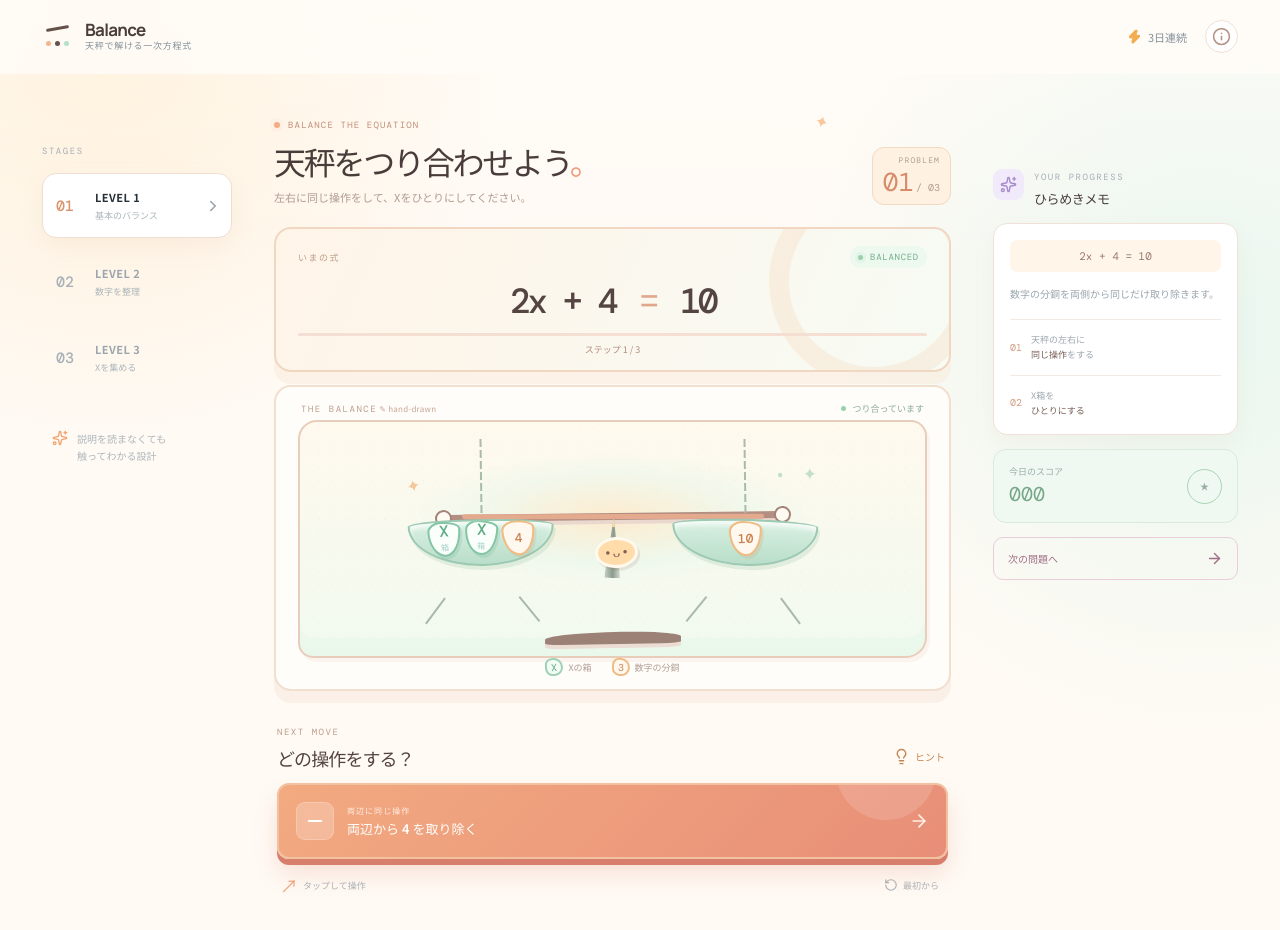
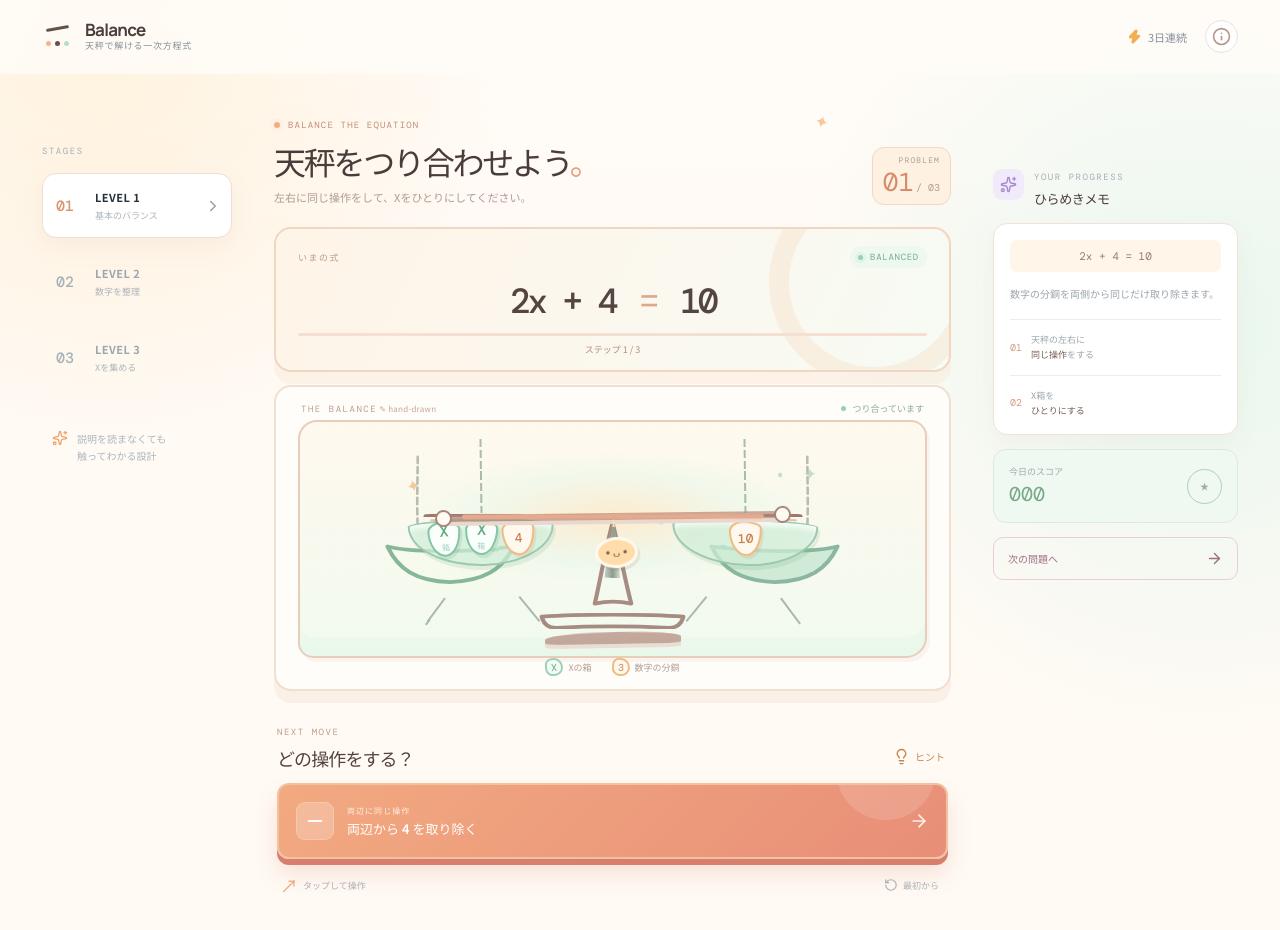
Before and after one commit to knnkanda/Balance-Linear-Equations, a React (Vite) app: page / in a window 1280 px wide. Shown: the top 930 px of the page. Built offline with nearby package versions, Linux system fonts and the light colour scheme.

Commit message:
Make balance illustration visibly hand drawn

```diff
--- a/src/App.tsx
+++ b/src/App.tsx
@@ -244,6 +244,24 @@ function App() {
           <div className="balance-card">
             <div className="balance-card-top"><span className="balance-title">THE BALANCE</span><span className="balance-state"><span className="balance-dot" /> つり合っています</span></div>
             <div className="balance-scene">
+              <svg className="sketch-defs" aria-hidden="true" focusable="false">
+                <defs>
+                  <filter id="sketchy" x="-8%" y="-8%" width="116%" height="116%">
+                    <feTurbulence type="fractalNoise" baseFrequency="0.035" numOctaves="2" seed="8" result="noise" />
+                    <feDisplacementMap in="SourceGraphic" in2="noise" scale="1.8" xChannelSelector="R" yChannelSelector="G" />
+                  </filter>
+                </defs>
+              </svg>
+              <svg className="doodle-ink" viewBox="0 0 600 250" preserveAspectRatio="none" aria-hidden="true" focusable="false">
+                <path className="doodle-shadow" d="M177 105 C222 98 267 103 300 101 C338 99 380 102 425 105" />
+                <path className="doodle-beam" d="M121 101 C181 97 239 99 300 100 C361 99 420 97 480 101" />
+                <path className="doodle-beam-light" d="M126 105 C189 101 242 103 300 103 C360 102 414 101 476 105" />
+                <path className="doodle-pan left" d="M84 133 C106 139 156 140 205 133 C194 158 176 170 144 171 C111 170 94 157 84 133Z" />
+                <path className="doodle-pan right" d="M395 133 C443 140 494 139 516 133 C506 157 489 170 456 171 C424 170 406 158 395 133Z" />
+                <path className="doodle-string" d="M113 37 C113 61 112 82 113 113 M487 37 C487 60 488 82 487 113" />
+                <path className="doodle-pivot" d="M300 108 C293 137 289 165 283 194 C295 191 306 191 318 194 C311 164 307 137 300 108Z" />
+                <path className="doodle-base" d="M232 208 C267 205 333 205 368 208 C366 216 361 220 354 220 C318 218 281 218 246 220 C239 220 234 216 232 208Z" />
+              </svg>
               <div className="balance-glow" />
               <BalancePan coefficient={equation.leftX} constant={equation.leftConst} side="left" />
               <BalancePan coefficient={equation.rightX} constant={equation.rightConst} side="right" />
--- a/src/styles.css
+++ b/src/styles.css
@@ -111,3 +111,23 @@ h1 { color: #493c3a; } h1 span { color: #e99d78; } .live-dot { background: #f1ad
 .mobile-stage-select { position: relative; }
 .stage-select-button { box-shadow: 0 4px 0 rgba(223,183,157,.3); }
 @media (max-width: 720px) { .game-heading:after { right: 6%; top: -18px; } .problem-count { padding: 5px 8px 4px; } .equation-card { box-shadow: 0 7px 0 rgba(247,215,191,.25); } .balance-card { box-shadow: 0 7px 0 rgba(239,216,197,.3); } .balance-scene { height: 217px; } .operation-button { padding: 16px 14px; } }
+
+/* A visible hand-drawn illustration layer, rather than only rounded CSS shapes */
+.balance-scene { overflow: hidden; }
+.sketch-defs { position: absolute; width: 0; height: 0; overflow: hidden; }
+.doodle-ink { position: absolute; z-index: 1; inset: 0; width: 100%; height: 100%; overflow: visible; pointer-events: none; }
+.doodle-ink path { fill: none; stroke-linecap: round; stroke-linejoin: round; }
+.doodle-shadow { stroke: #d7b9a3; stroke-width: 4; opacity: .36; }
+.doodle-beam { stroke: #9f766d; stroke-width: 5; filter: url(#sketchy); }
+.doodle-beam-light { stroke: #edb89d; stroke-width: 2; opacity: .9; }
+.doodle-pan { stroke: #6ea986; stroke-width: 4; fill: #c9ead5; opacity: .82; filter: url(#sketchy); }
+.doodle-pan.right { stroke: #74a98d; fill: #c7e7d2; }
+.doodle-string { stroke: #a4ad9f; stroke-width: 2.5; stroke-dasharray: 7 4; opacity: .78; }
+.doodle-pivot { stroke: #98786e; stroke-width: 4; fill: #d9b6a2; opacity: .84; filter: url(#sketchy); }
+.doodle-base { stroke: #98786e; stroke-width: 4; fill: #b99082; opacity: .85; filter: url(#sketchy); }
+.balance-scene > .pan-wrap, .balance-scene > .beam, .balance-scene > .balance-pivot, .balance-scene > .balance-base { z-index: 2; }
+.balance-scene > .pan-wrap, .balance-scene > .beam, .balance-scene > .balance-pivot, .balance-scene > .balance-base, .balance-scene > .balance-face { filter: url(#sketchy); }
+.balance-scene .pan { background: rgba(208,237,216,.73); }
+.balance-scene .beam { background: rgba(178,132,119,.68); }
+.balance-scene .balance-base { background: rgba(178,137,123,.72); }
+.balance-scene .balance-face { z-index: 5; }
```
